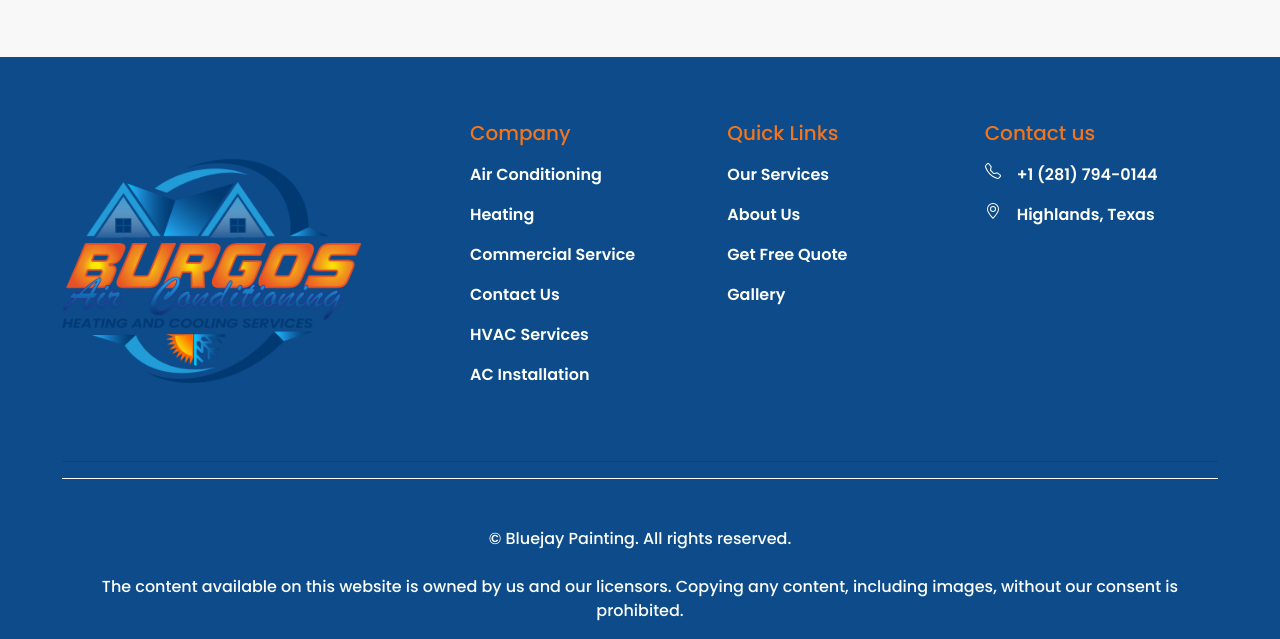
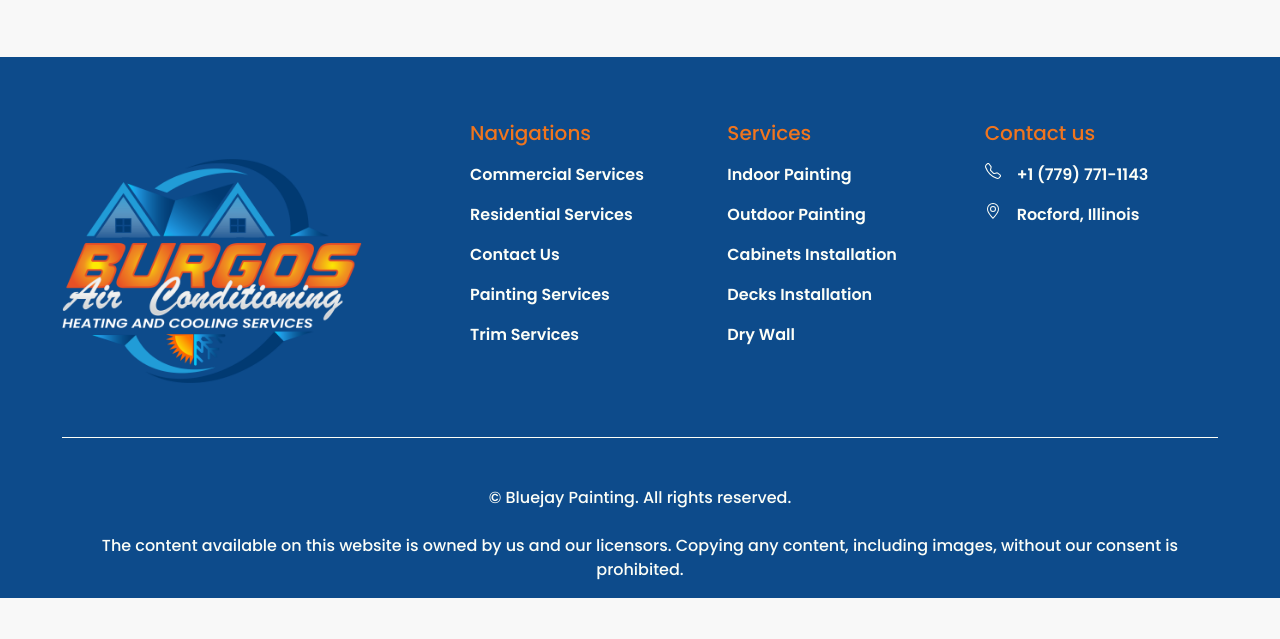
Before and after one commit to shekhar-stha/bluejay, a website: page contact.html in a window 1280 px wide. Shown: the part 782-1421 px from the top of the page. After the commit the page ends 1380 px from the top, so only its background shows below. Drawn offline with nearby package versions, Linux system fonts and the light colour scheme.

Commit message:
feat: link structure

```diff
--- a/contact.html
+++ b/contact.html
@@ -8,8 +8,8 @@
     <title>Contact Us | Bluejay Painting</title>
 
     <meta name="description"
-        content="Contact us for all your HVAC service inquiries in Highlands, Texas. Get in touch for professional consultation and reliable HVAC services.">
-    <meta name="keywords" content="Contact us, get in touch, HVAC services, Highlands, Texas, inquiries, consultation">
+        content="Contact us for all your HVAC service inquiries in Rocford, Illinois. Get in touch for professional consultation and reliable HVAC services.">
+    <meta name="keywords" content="Contact us, get in touch, HVAC services, Rocford, Illinois, inquiries, consultation">
     <!-- CSS -->
     <link rel="stylesheet" href="/css/index.css">
 
@@ -43,8 +43,7 @@
                             <a title="Air Conditioning" class="nav-link" href="">Drywall Services</a>
                         </li>
                         <li class="nav-item">
-                            <a title="Heaing Service" class="nav-link"
-                                href="">Service Areas</a>
+                            <a title="Heaing Service" class="nav-link" href="">Service Areas</a>
                         </li>
                     </ul>
 
@@ -86,37 +85,72 @@
         <div class="container mt-5">
             <div class="row fw-500 fs-16">
                 <div class="col-lg pe-lg-5 me-lg-5 col-12 mb-lg-0 mb-5 text-lg-left">
-                    <img src="/img/logo.png" alt="logo" style="object-fit: contain;" width="300" height="300"
-                        class="d-inline-block my-auto mb-3" />
+                    <a href="/index.html">
+                        <img src="/img/logo-white.png" alt="logo" style="object-fit: contain;" width="300" height="300"
+                            class="d-inline-block my-auto mb-3" />
+                    </a>
                 </div>
 
                 <div class="col-lg col-md-4 col-12 mb-lg-0 mb-4 footer-col text-left">
-                    <p class="mb-3"><strong class="text-secondary h5 fw-500 fs-20"> Company</strong></p>
+                    <p class="mb-3"><strong class="text-secondary h5 fw-500 fs-20"> Navigations</strong></p>
                     <div class="footer-nav">
-                        <p><a title="Air Conditioning" href="/air-conditioning-service-highlands-texas.html">Air
-                                Conditioning</a></p>
-                        <p><a title="Heating" href="heating-service-highlands-texas.html">Heating
+                        <p>
+                            <a title="Commercial Services" href="/commercial-painting-services-rockford.html">
+                                Commercial Services
                             </a>
                         </p>
-                        <p><a title="Commercial Service" href="/commercial-hvac-service-highlands-texas.html">Commercial
-                                Service
-                            </a></p>
-                        <p><a title="Contact Us" href="/contact.html">Contact Us</a></p>
-                        <p><a title="HVAC Services" href="/hvac-service-highlands-texas.html">HVAC Services</a>
+                        <p>
+                            <a title="Residential Services" href="residential-painting-services-rockford.html">
+                                Residential Services
+                            </a>
                         </p>
-
-                        <p><a title="AC Installation" href="/ac-installation-near-highlands.html">AC Installation</a>
+                        <p>
+                            <a title="Contact Us" href="/contact.html">
+                                Contact Us
+                            </a>
+                        </p>
+                        <p>
+                            <a title="Painting Services" href="/contact.html">
+                                Painting Services
+                            </a>
+                        </p>
+                        <p>
+                            <a title="Trim Services" href="/trim-services-rockford.html">
+                                Trim Services
+                            </a>
                         </p>
                     </div>
                 </div>
 
                 <div class="col-lg col-md-4 col-12 mb-lg-0 mb-4 footer-col text-left">
-                    <p class="mb-3"><strong class="text-secondary h5 fw-500 fs-20"> Quick Links</strong></p>
+                    <p class="mb-3"><strong class="text-secondary h5 fw-500 fs-20"> Services</strong></p>
                     <div class="footer-nav">
-                        <p><a title="Service" href="/index.html#service">Our Services</a></p>
-                        <p><a title="About Us" href="/index.html#about">About Us</a></p>
-                        <p><a title="Free Quote" href="/index.html#quote">Get Free Quote</a></p>
-                        <p><a title="Gallery" href="/index.html#gallery">Gallery</a></p>
+                        <p>
+                            <a title="Indoor Painting" href="/indoor-painting-services-rockford.html">Indoor
+                                Painting
+                            </a>
+                        </p>
+                        <p>
+                            <a title="Outdoor Painting" href="/outdoor-painting-services-rockford.html">Outdoor
+                                Painting
+                            </a>
+                        </p>
+                        <p>
+                            <a title="Cabinets Installation"
+                                href="/cabinets-installation-repair-services-rockford.html">
+                                Cabinets Installation
+                            </a>
+                        </p>
+                        <p>
+                            <a title="Decks Installation" href="decks-installation-repair-rockford.html">
+                                Decks Installation
+                            </a>
+                        </p>
+                        <p>
+                            <a title="Dry Wall Services" href="decks-installation-repair-rockford.html">
+                                Dry Wall
+                            </a>
+                        </p>
                     </div>
                 </div>
 
@@ -129,7 +163,7 @@
                                 <path
                                     d="M3.654 1.328a.678.678 0 0 0-1.015-.063L1.605 2.3c-.483.484-.661 1.169-.45 1.77a17.568 17.568 0 0 0 4.168 6.608 17.569 17.569 0 0 0 6.608 4.168c.601.211 1.286.033 1.77-.45l1.034-1.034a.678.678 0 0 0-.063-1.015l-2.307-1.794a.678.678 0 0 0-.58-.122l-2.19.547a1.745 1.745 0 0 1-1.657-.459L5.482 8.062a1.745 1.745 0 0 1-.46-1.657l.548-2.19a.678.678 0 0 0-.122-.58L3.654 1.328zM1.884.511a1.745 1.745 0 0 1 2.612.163L6.29 2.98c.329.423.445.974.315 1.494l-.547 2.19a.678.678 0 0 0 .178.643l2.457 2.457a.678.678 0 0 0 .644.178l2.189-.547a1.745 1.745 0 0 1 1.494.315l2.306 1.794c.829.645.905 1.87.163 2.611l-1.034 1.034c-.74.74-1.846 1.065-2.877.702a18.634 18.634 0 0 1-7.01-4.42 18.634 18.634 0 0 1-4.42-7.009c-.362-1.03-.037-2.137.703-2.877L1.885.511z" />
                             </svg>
-                            <a href="tel:+17797711143"> +1 (281) 794-0144 </a>
+                            <a href="tel:+17797711143"> +1 (779) 771-1143 </a>
                         </p>
                         <p class="d-flex">
                             <svg xmlns="http://www.w3.org/2000/svg" width="16" height="16" fill="currentColor"
@@ -138,14 +172,14 @@
                                     d="M12.166 8.94c-.524 1.062-1.234 2.12-1.96 3.07A31.493 31.493 0 0 1 8 14.58a31.481 31.481 0 0 1-2.206-2.57c-.726-.95-1.436-2.008-1.96-3.07C3.304 7.867 3 6.862 3 6a5 5 0 0 1 10 0c0 .862-.305 1.867-.834 2.94zM8 16s6-5.686 6-10A6 6 0 0 0 2 6c0 4.314 6 10 6 10z" />
                                 <path d="M8 8a2 2 0 1 1 0-4 2 2 0 0 1 0 4zm0 1a3 3 0 1 0 0-6 3 3 0 0 0 0 6z" />
                             </svg>
-                            <span> Highlands, Texas</span>
+                            <span> Rocford, Illinois</span>
                         </p>
                     </div>
                 </div>
             </div>
-            <hr class="mt-4" />
 
-            <p class="pt-2 pb-3 fw-500 text-white text-center border-1 border-top border-white pt-5">&copy; Bluejay Painting. All
+            <p class="pt-2 pb-3 fw-500 text-white text-center border-1 border-top border-white pt-5">&copy; Bluejay
+                Painting. All
                 rights
                 reserved.</p>
             <p class="pt-2 pb-3 fw-500 text-white text-center">The content available on this website is owned by us
```
Also changed, not shown: index.html (+62 -28 lines).
